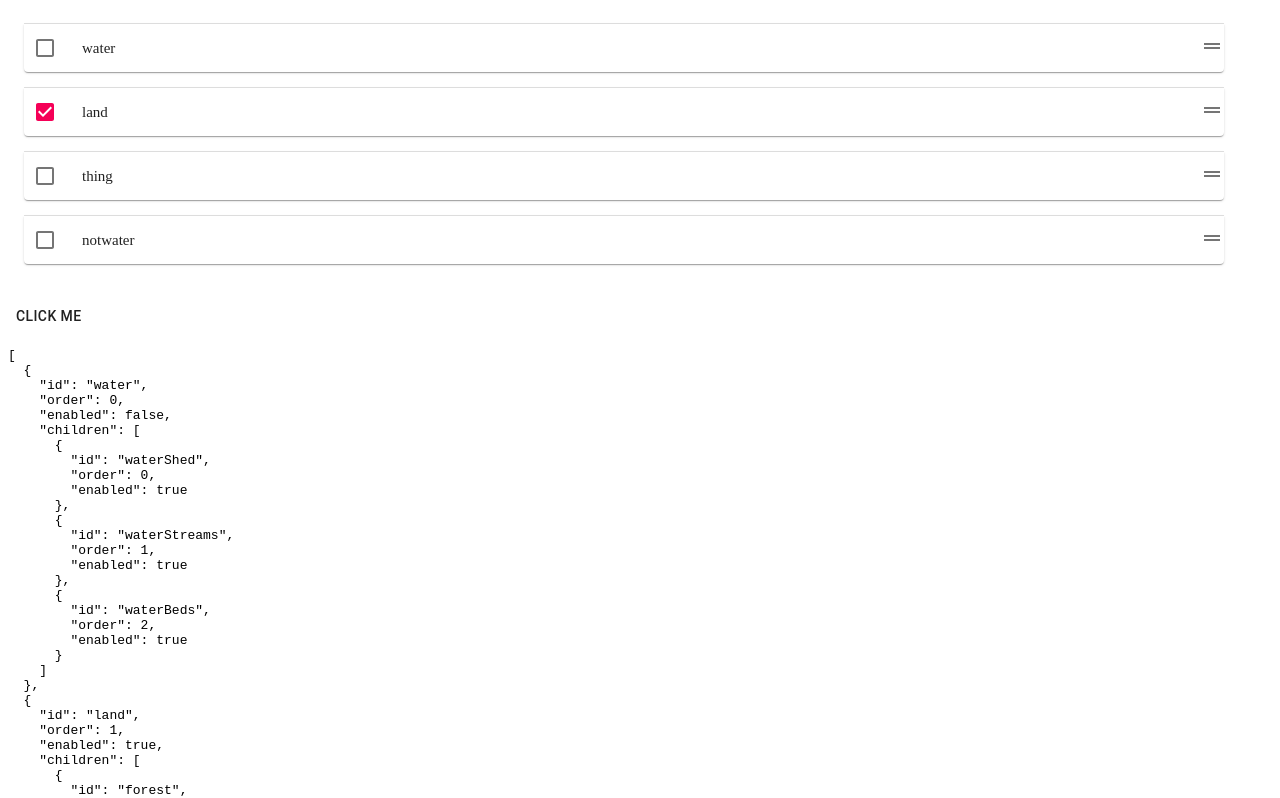
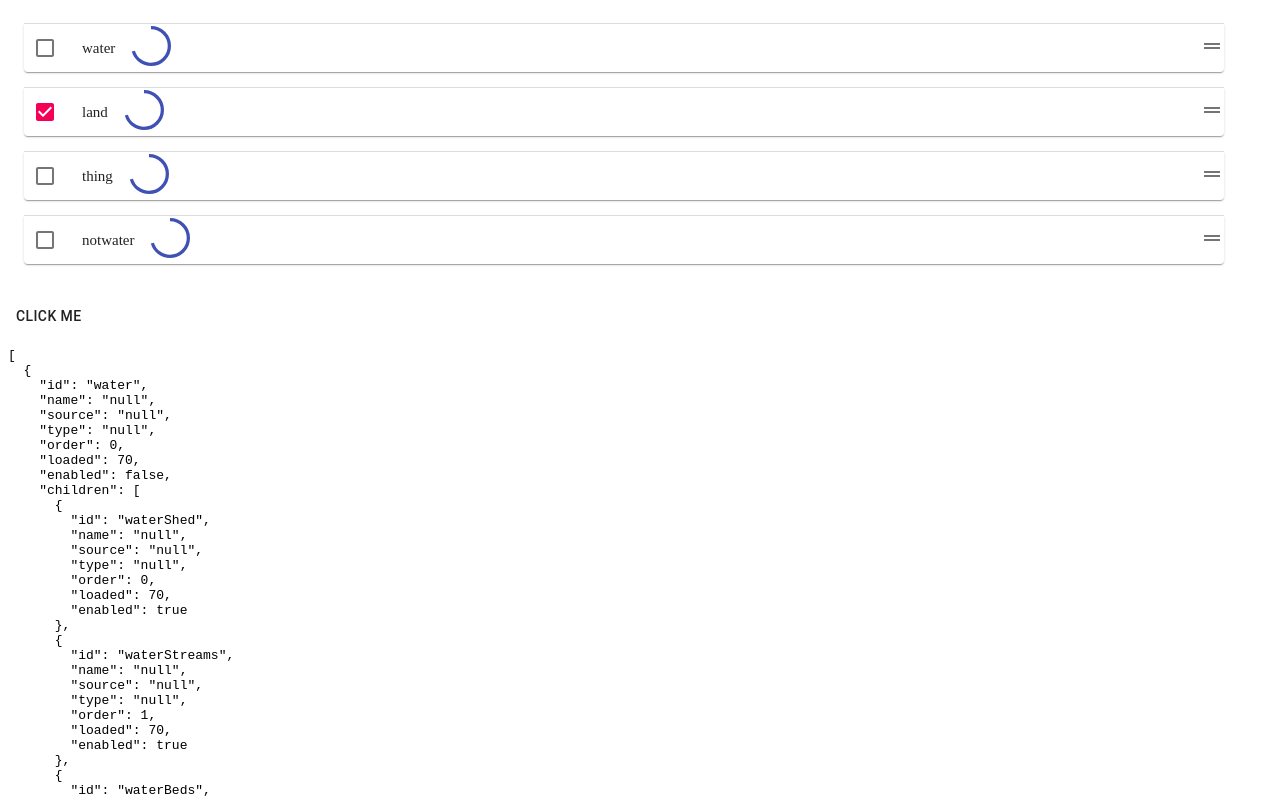
Before and after one commit to bburciaga/newLayerPicker, a React (Create React App) app: page / in a window 1280 px wide. Shown: the top 798 px of the page. Built offline with nearby package versions, Linux system fonts and the light colour scheme.

Commit message:
added variables to json file and progress bar to layers

```diff
--- a/src/GEO_DATA.json
+++ b/src/GEO_DATA.json
@@ -1,78 +1,134 @@
 [
     {
         "id": "water",
+        "name": "null",
+        "source": "null",
+        "type": "null",
         "order": 0,
+        "loaded": 70,
         "enabled": false,
         "children": [
             {
                 "id": "waterShed",
+                "name": "null",
+                "source": "null",
+                "type": "null",
                 "order": 0,
+                "loaded": 70,
                 "enabled": true
             },
             {
                 "id": "waterStreams",
+                "name": "null",
+                "source": "null",
+                "type": "null",
                 "order": 1,
+                "loaded": 70,
                 "enabled": true
             },
             {
                 "id": "waterBeds",
+                "name": "null",
+                "source": "null",
+                "type": "null",
                 "order": 2,
+                "loaded": 70,
                 "enabled": true
             }
         ]
     },
     {
         "id": "land",
+        "name": "null",
+        "source": "null",
+        "type": "null",
         "order": 1,
+        "loaded": 70,
         "enabled": true,
         "children": [
             {
                 "id": "forest",
+                "name": "null",
+                "source": "null",
+                "type": "null",
                 "order": 0,
+                "loaded": 70,
                 "enabled": false
             },
             {
                 "id": "first nations",
+                "name": "null",
+                "source": "null",
+                "type": "null",
                 "order": 1,
+                "loaded": 70,
                 "enabled": true
             },
             {
                 "id": "grassland",
+                "name": "null",
+                "source": "null",
+                "type": "null",
                 "order": 2,
+                "loaded": 70,
                 "enabled": true
             }
         ]
     },
     {
         "id": "thing",
+        "name": "null",
+        "source": "null",
+        "type": "null",
         "order": 2,
+        "loaded": 70,
         "enabled": false,
         "children": [
             {
                 "id": "something",
+                "name": "null",
+                "source": "null",
+                "type": "null",
                 "order": 0,
+                "loaded": 70,
                 "enabled": true
             }
         ]
     },
     {
         "id": "notwater",
+        "name": "null",
+        "source": "null",
+        "type": "null",
         "order": 3,
+        "loaded": 70,
         "enabled": false,
         "children": [
             {
                 "id": "waterShed",
+                "name": "null",
+                "source": "null",
+                "type": "null",
                 "order": 0,
+                "loaded": 70,
                 "enabled": true
             },
             {
                 "id": "waterStreams",
+                "name": "null",
+                "source": "null",
+                "type": "null",
                 "order": 1,
+                "loaded": 70,
                 "enabled": true
             },
             {
                 "id": "waterBeds",
+                "name": "null",
+                "source": "null",
+                "type": "null",
                 "order": 2,
+                "loaded": 70,
                 "enabled": true
             }
         ]
--- a/src/Helpers/LayerPickerHelper.tsx
+++ b/src/Helpers/LayerPickerHelper.tsx
@@ -1,6 +1,3 @@
-
-
-
 /**
  *
  * @param inputArray
--- a/src/index.tsx
+++ b/src/index.tsx
@@ -7,8 +7,8 @@ import Accordion from "@material-ui/core/Accordion";
 import AccordionSummary from "@material-ui/core/AccordionSummary";
 import AccordionDetails from "@material-ui/core/AccordionDetails";
 import ExpandMoreIcon from "@material-ui/icons/ExpandMore";
+import CircularProgress from '@material-ui/core/CircularProgress';
 import Checkbox from "@material-ui/core/Checkbox";
-import FormControlLabel from "@material-ui/core/FormControlLabel";
 /* HelperFiles */
 import {
   sortArray,
@@ -58,6 +58,8 @@ const useStyles = makeStyles((theme) => ({
 function App(props: any) {
   const classes = useStyles();
   const [objectState, setObjectState] = useState(props.data);
+  const [progress, setProgress] = useState(props.progress);
+
 
   const updateParent = (parentType: string, fieldsToUpdate: Object) => {
     let pIndex = getParentIndex(objectState, parentType);
@@ -116,9 +118,12 @@ function App(props: any) {
           <AccordionSummary className={classes.heading} id={parent.id}>
             {parent.id}
           </AccordionSummary>
+          <div className="divR">
+          <CircularProgress variant="determinate" value={parent.loaded} />
+          </div>
         </div>
         {parent.children.map((child: any) => (
-          <div>
+          <div className="classes.div">
             &emsp;
             <AccordionDetails>
 
@@ -127,6 +132,7 @@ function App(props: any) {
                   updateChild(parent.id, child.id, { enabled: !getChild(objectState, parent.id, child.id).enabled })
                 }} />
               {child.id}
+              <CircularProgress variant="determinate" value={child.loaded} />
             </AccordionDetails>
           </div>
         ))}
```
Lines whose indentation alone changed are shown as unchanged.
